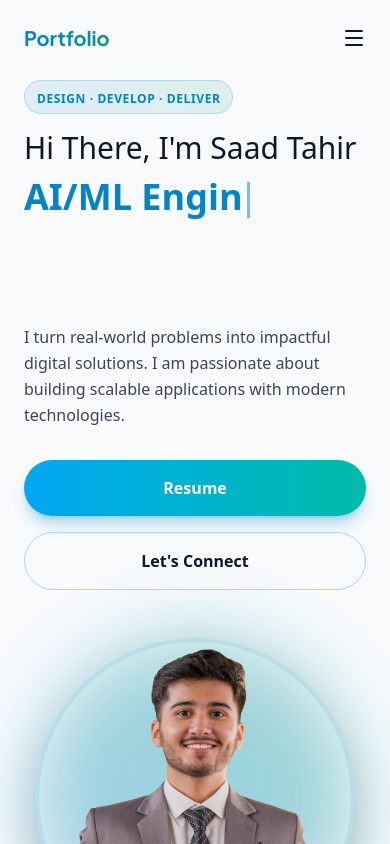
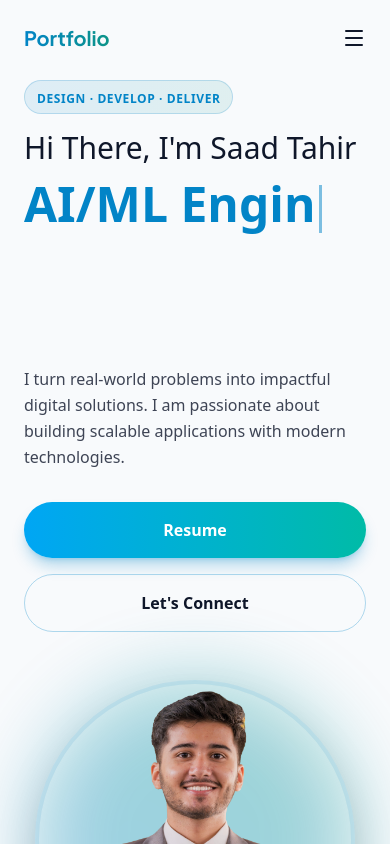
Before and after one commit to MianSaadTahir/Portfolio, a Next.js app: page / in a window 390 px wide. Shown: the top 844 px of the page. Built offline with nearby package versions, Linux system fonts and the light colour scheme.

Commit message:
mobile view fixes

```diff
--- a/src/components/Hero.tsx
+++ b/src/components/Hero.tsx
@@ -8,7 +8,7 @@ import { Typewriter } from "@/components/Typewriter";
 export default function Hero() {
   return (
     <section
-      className="relative min-h-screen flex items-center pt-20 overflow-hidden"
+      className="relative min-h-screen flex items-center pt-20 pb-20 overflow-hidden"
       id="home"
     >
       {/* Background blobs */}
@@ -36,7 +36,7 @@ export default function Hero() {
           <h2 className="text-3xl md:text-4xl font-light text-foreground mb-2">
             Hi There, I&apos;m Saad Tahir
           </h2>
-          <h1 className="text-4xl md:text-6xl font-bold mb-6 leading-tight min-h-[3.5em] md:min-h-[2.5em]">
+          <h1 className="text-5xl md:text-6xl font-bold mb-6 leading-tight min-h-[3.5em] md:min-h-[2.5em]">
             <span className="text-primary block">
               <Typewriter
                 words={[
--- a/src/components/Projects.tsx
+++ b/src/components/Projects.tsx
@@ -129,7 +129,7 @@ export default function Projects() {
                   fill
                   className="object-cover transition-transform duration-500 group-hover:scale-110"
                 />
-                <div className="absolute inset-0 bg-linear-to-t from-black/80 to-transparent opacity-0 group-hover:opacity-100 transition-opacity duration-300 flex items-end p-6">
+                <div className="absolute inset-0 bg-linear-to-t from-black/80 to-transparent opacity-100 md:opacity-0 md:group-hover:opacity-100 transition-opacity duration-300 flex items-end p-6">
                   <div className="flex gap-4">
                     {project.github && (
                       <Link
```
